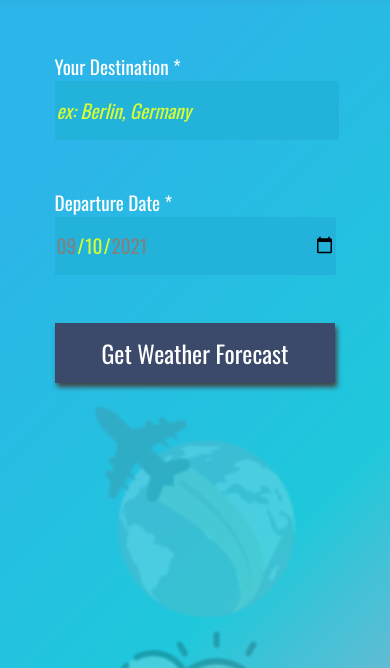
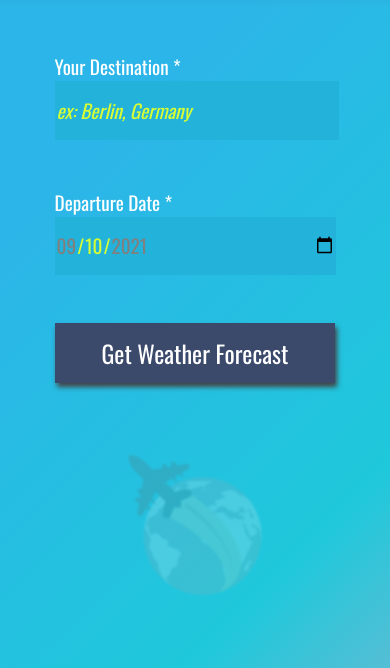
Before and after one commit to MohamedElshowel/Travel-App, a website built with webpack: page src/client/views/index.html in a window 390 px wide. Shown: the part 112-780 px from the top of the page. Built offline with nearby package versions, Linux system fonts and the light colour scheme; files whose address does not match are found by name; a web font is replaced by a local one.

Commit message:
style: Enhance placeholder images in small screens

```diff
--- a/src/client/styles/styles.scss
+++ b/src/client/styles/styles.scss
@@ -161,4 +161,9 @@ section {
       margin: 1.5em auto;
     }
   }
+  .placeholder-image {
+    max-height: 40%;
+    max-width: 40%;
+    margin: 3em 0;
+  }
 }
```
